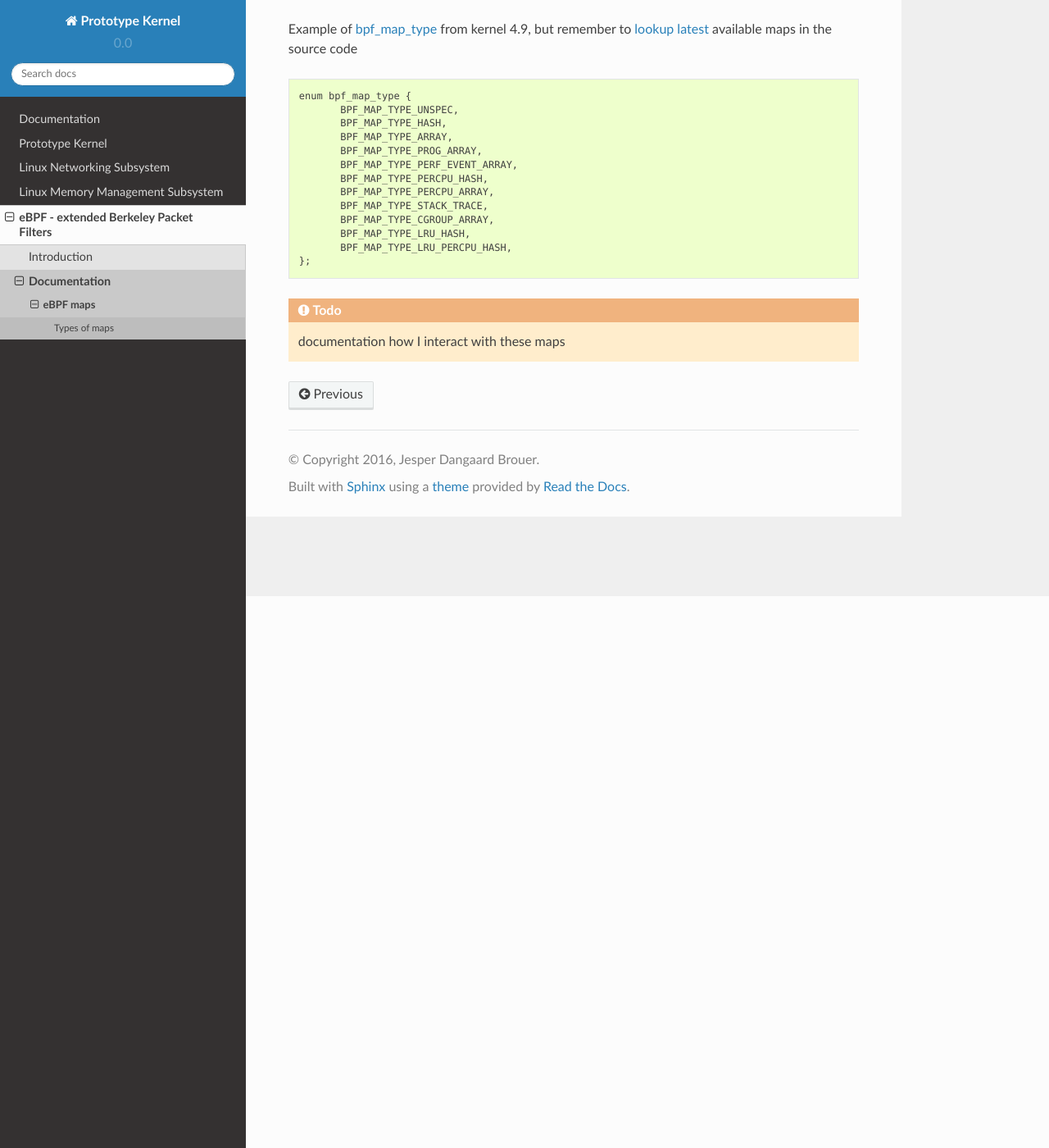
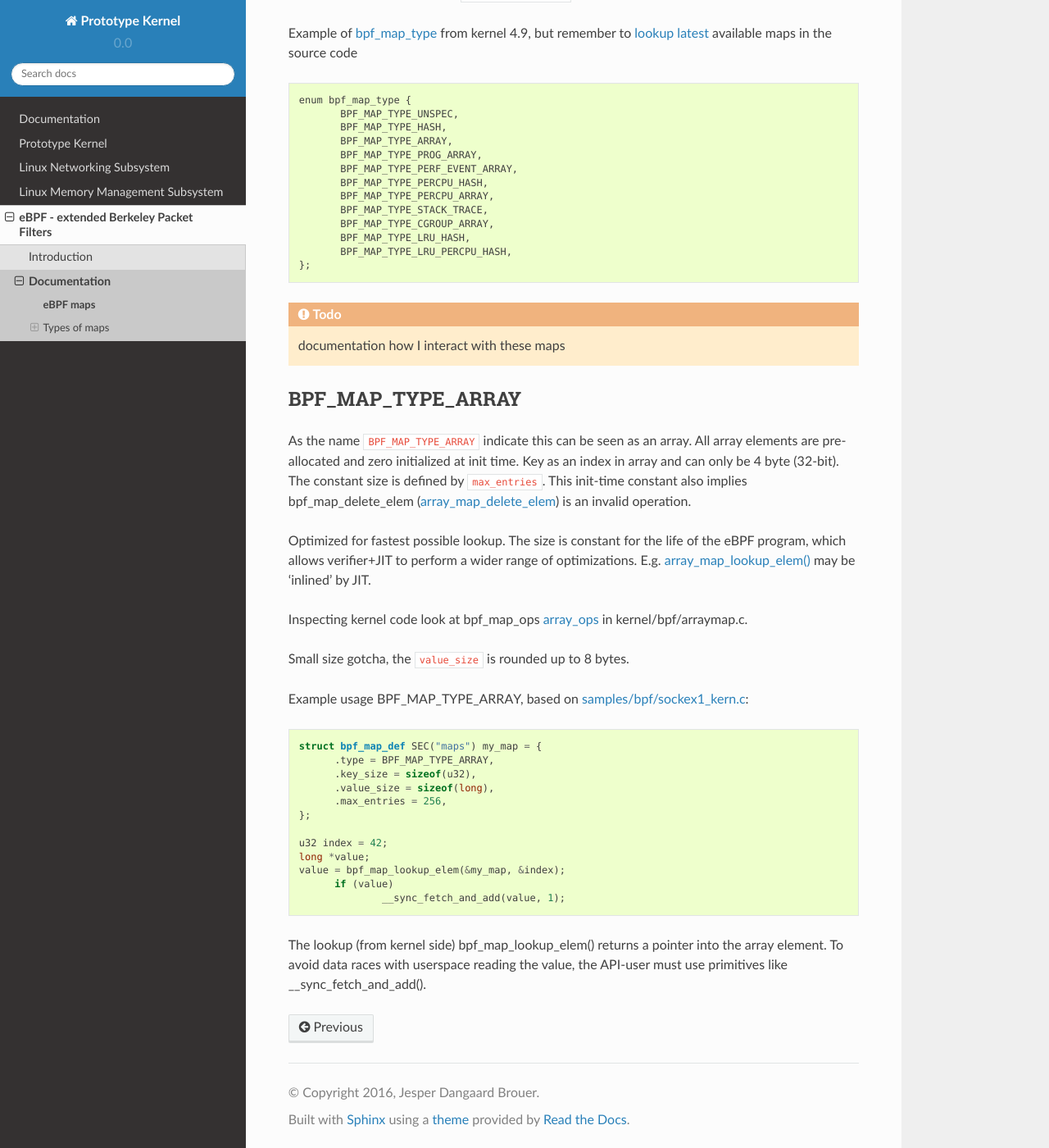
Before and after one commit to netoptimizer/prototype-kernel, a Sphinx documentation site: the page built from kernel/Documentation/bpf/ebpf_maps.rst, in a window 1280 px wide and 1400 px high, scrolled down 673 px. Shown: the whole window at 82% size. Built offline with Sphinx 7.4.7 and the Read the Docs theme 2.0.0, drawn with Linux system fonts in a browser that asks for light colours.

Commit message:
doc: eBPF map type BPF_MAP_TYPE_ARRAY
Document the map type BPF_MAP_TYPE_ARRAY to the best of my abilities.

There are still some unknowns, like how bpf_map_lookup_elem() call
from userspace is different from kernel side.

Signed-off-by: Jesper Dangaard Brouer <brouer@redhat.com>

```diff
--- a/kernel/Documentation/bpf/ebpf_maps.rst
+++ b/kernel/Documentation/bpf/ebpf_maps.rst
@@ -23,6 +23,7 @@ and accessed by multiple programs (from man-page `bpf(2)`_):
  up to the user process and eBPF program to decide what they store
  inside maps.
 
+=============
 Types of maps
 =============
 
@@ -50,6 +51,63 @@ latest`_ available maps in the source code ::
 
 .. TODO:: documentation how I interact with these maps
 
+BPF_MAP_TYPE_ARRAY
+==================
+
+As the name ``BPF_MAP_TYPE_ARRAY`` indicate this can be seen as an
+array.  All array elements are pre-allocated and zero initialized at
+init time.  Key as an index in array and can only be 4 byte (32-bit).
+The constant size is defined by ``max_entries``.  This init-time
+constant also implies bpf_map_delete_elem (`array_map_delete_elem`_)
+is an invalid operation.
+
+Optimized for fastest possible lookup. The size is constant for the
+life of the eBPF program, which allows verifier+JIT to perform a wider
+range of optimizations.  E.g. `array_map_lookup_elem()`_ may be
+'inlined' by JIT.
+
+Inspecting kernel code look at bpf_map_ops `array_ops`_ in
+kernel/bpf/arraymap.c.
+
+Small size gotcha, the ``value_size`` is rounded up to 8 bytes.
+
+Example usage BPF_MAP_TYPE_ARRAY, based on `samples/bpf/sockex1_kern.c`_:
+
+.. code-block:: c
+
+  struct bpf_map_def SEC("maps") my_map = {
+	.type = BPF_MAP_TYPE_ARRAY,
+	.key_size = sizeof(u32),
+	.value_size = sizeof(long),
+	.max_entries = 256,
+  };
+
+  u32 index = 42;
+  long *value;
+  value = bpf_map_lookup_elem(&my_map, &index);
+	if (value)
+		__sync_fetch_and_add(value, 1);
+
+The lookup (from kernel side) bpf_map_lookup_elem() returns a pointer
+into the array element.  To avoid data races with userspace reading
+the value, the API-user must use primitives like
+__sync_fetch_and_add().
+
+.. section links
+
+.. _array_ops:
+   http://lxr.free-electrons.com/ident?i=array_ops
+
+.. _array_map_delete_elem:
+   http://lxr.free-electrons.com/ident?i=array_map_delete_elem
+
+.. _array_map_lookup_elem():
+   http://lxr.free-electrons.com/ident?i=array_map_lookup_elem
+
+.. _samples/bpf/sockex1_kern.c:
+   https://git.kernel.org/cgit/linux/kernel/git/torvalds/linux.git/tree/samples/bpf/sockex1_kern.c
+
+
 .. links
 
 .. _bpf(2): http://man7.org/linux/man-pages/man2/bpf.2.html
@@ -59,3 +117,9 @@ latest`_ available maps in the source code ::
 
 .. _lookup latest:
    http://lxr.free-electrons.com/ident?i=bpf_map_type
+
+
+.. Notes
+   git log kernel/bpf/arraymap.c|tail -33
+   git log kernel/bpf/hashtab.c|tail -33
+   will give an overview of key hash and array map principles.
```
